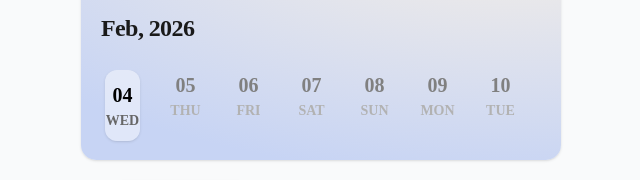
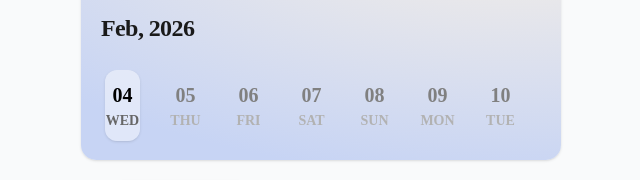
Before and after one commit to PARKJIWON-super/knupi-reservation, a Next.js app: page /reservation in a window 1280 px wide. Shown: the part 138-318 px from the top of the page, without its empty margins (319-959 px from the left). Built offline with nearby package versions, Linux system fonts and the light colour scheme; no server answers; the database is empty.

Commit message:
애니매이션 삭제

```diff
--- a/app/reservation/page.tsx
+++ b/app/reservation/page.tsx
@@ -173,9 +173,9 @@ export default function ReservationPage() {
         <div className="flex gap-7 overflow-x-auto pb-6 scrollbar-hide px-1">
           {dates.map((d) => (
             <button key={d.fullDate} onClick={() => { setSelectedDate(d.fullDate); setTooltip(null); }}
-              className={`flex flex-col items-center min-w-[35px] ${
+              className={`flex flex-col items-center min-w-[35px] p-[10px_6px] rounded-[12px] ${
         selectedDate === d.fullDate
-        ? 'bg-white/45 p-[10px_6px] rounded-[12px] shadow-sm'
+        ? 'bg-white/45 shadow-sm'
         : ''
       }`}
     >
```
